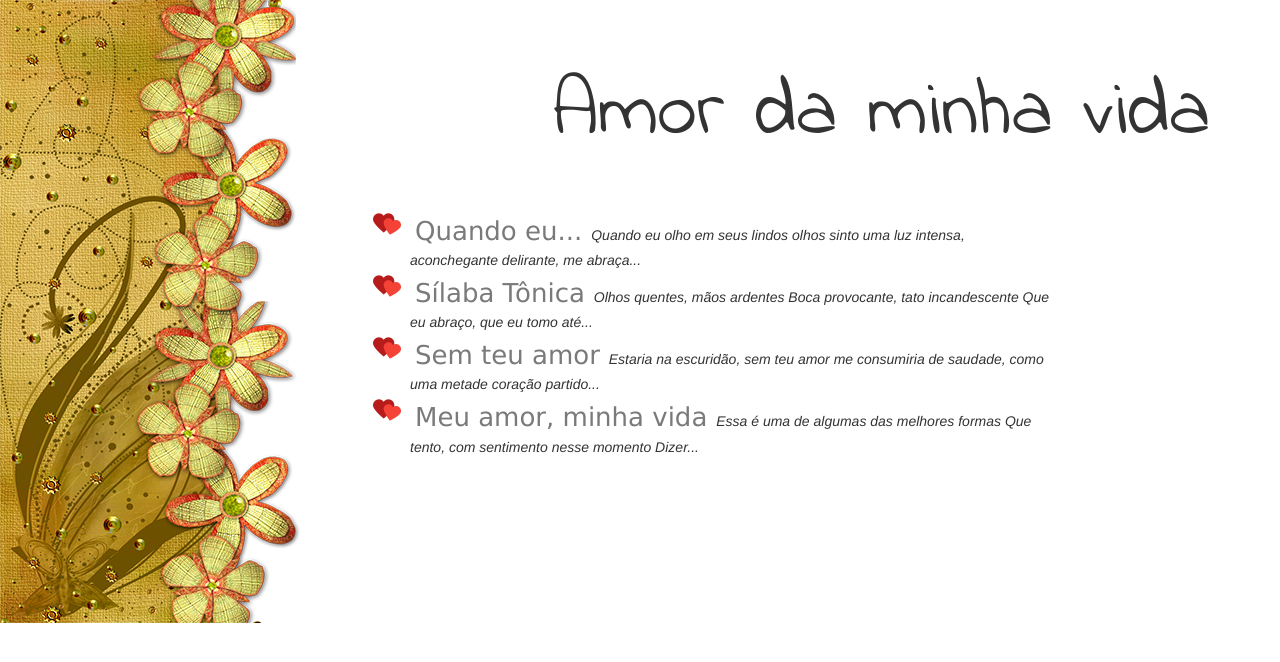
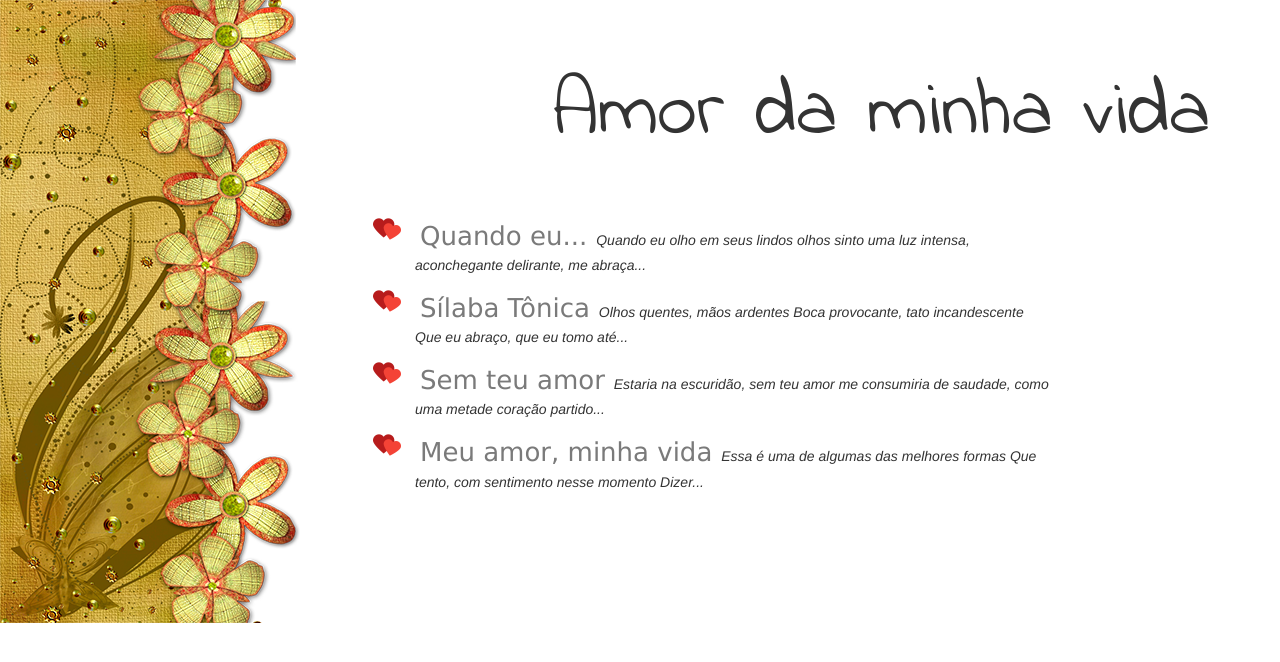
Before and after one commit to theblackbeard/taty, a Jekyll site: the page built from index.html, in a window 1280 px wide. Shown: the top 662 px of the page. Built offline with Jekyll 4.4.1, drawn with Linux system fonts in a browser that asks for light colours.

Commit message:
Final Update

```diff
--- a/css/layout.css
+++ b/css/layout.css
@@ -56,7 +56,9 @@ ul{
     margin-left: 300px;
     list-style-image: url('../img/icon.png');
 }
-
+li{
+    padding: 5px;
+}
 ul li a{
      font-family: Verdana;
      font-size: 26px;
```
